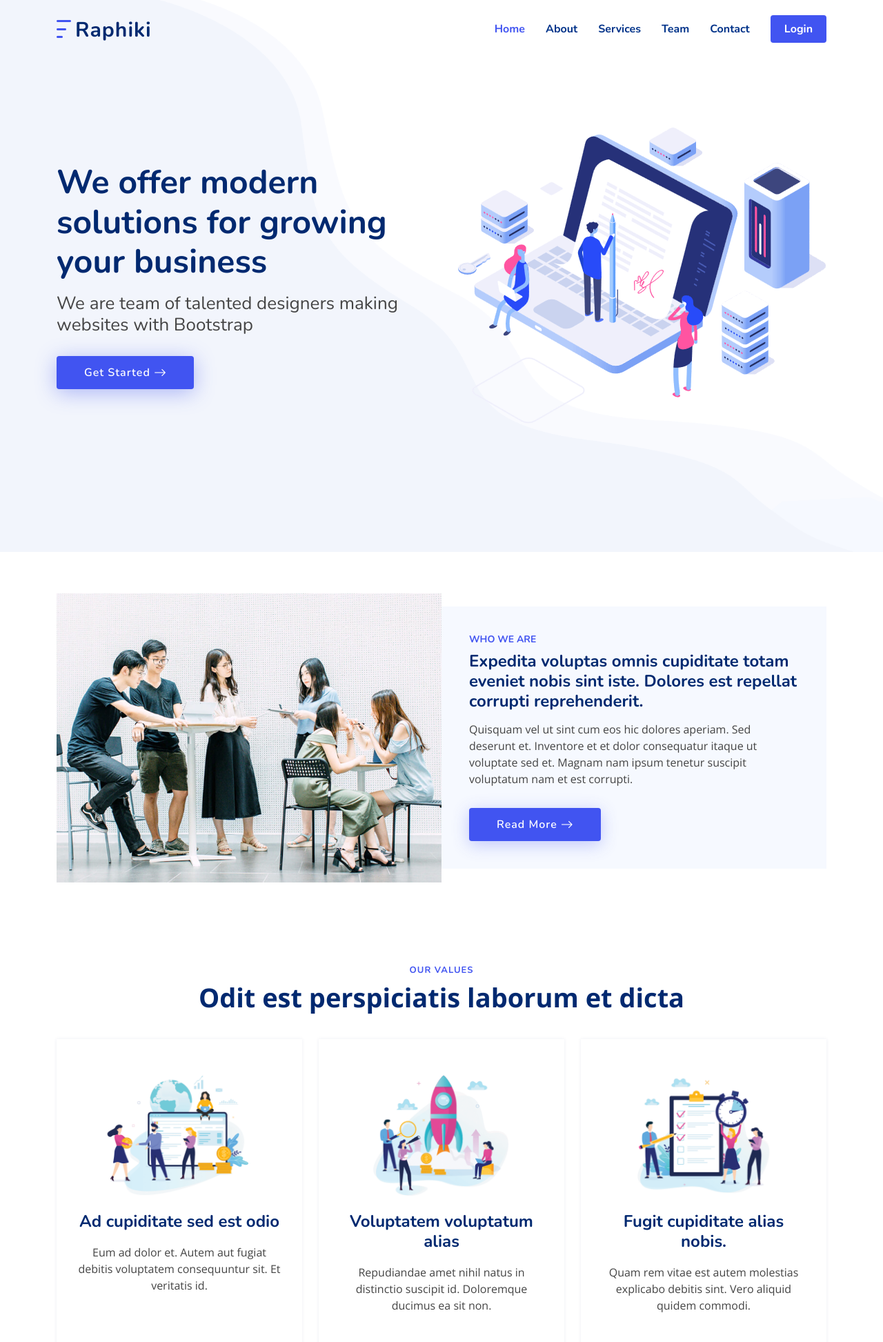
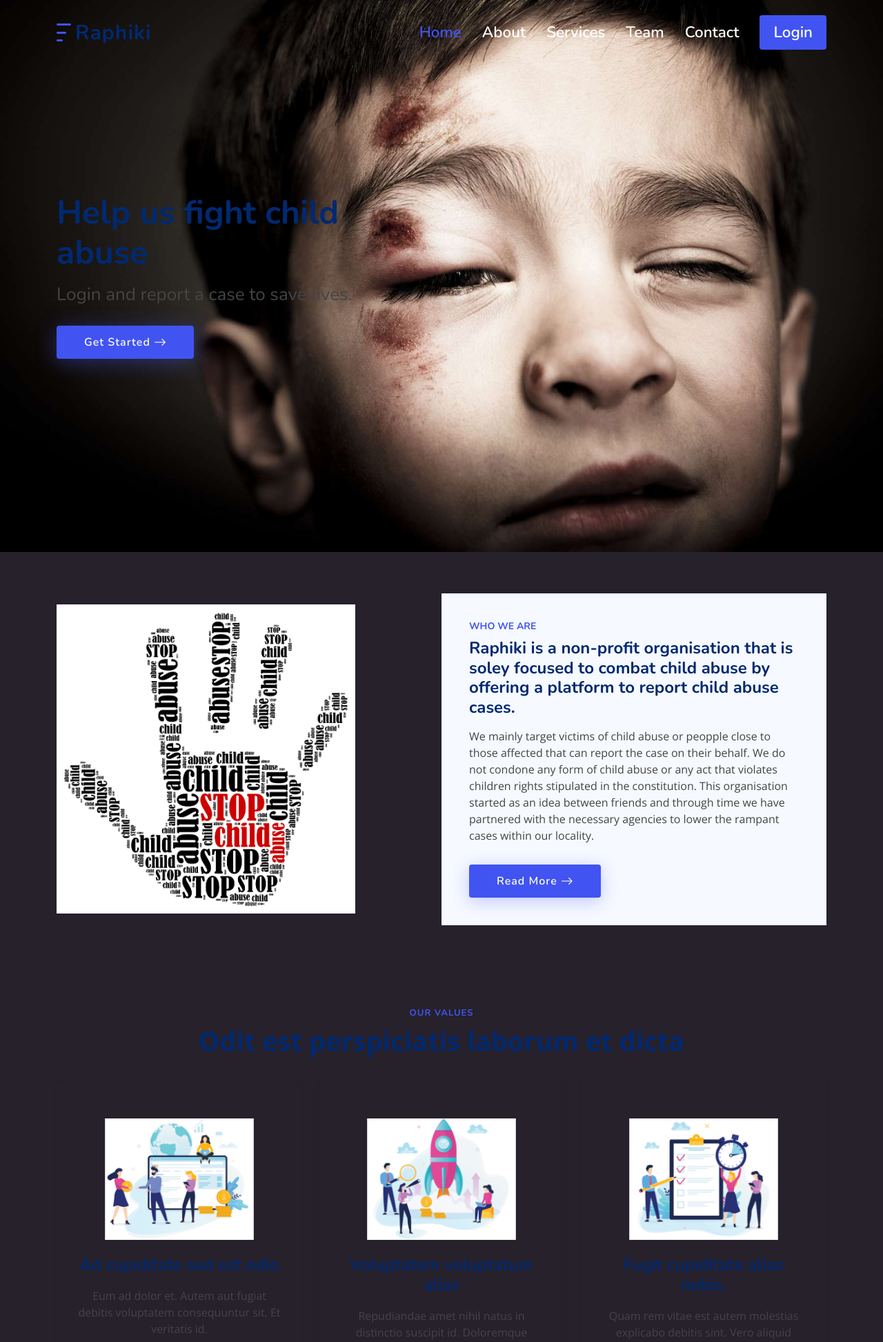
Before and after one commit to michoti/raphiki, a PHP site: page /raphiki/views/index.php in a window 1280 px wide. Shown: the top 1945 px of the page at 69% size. Run offline with PHP 8.4, Linux system fonts and the light colour scheme.

Commit message:
modified html

```diff
--- a/assets/css/style.css
+++ b/assets/css/style.css
@@ -1,6 +1,10 @@
 
 :root {
   scroll-behavior: smooth;
+  --primary-color: #27212c;
+  --secondary-color: #480070;
+  --pure-white: #ffffff;
+  --dark-color: #1b1b1b;
 }
 
 body {
@@ -28,6 +32,7 @@ h1, h2, h3, h4, h5, h6 {
 section {
   padding: 60px 0;
   overflow: hidden;
+  background-color: var(--primary-color);
 }
 
 .section-header {
@@ -193,9 +198,9 @@ section {
   justify-content: space-between;
   padding: 10px 0 10px 30px;
   font-family: "Nunito", sans-serif;
-  font-size: 16px;
-  font-weight: 700;
-  color: #013289;
+  font-size: 1.4rem;
+  font-weight: 600;
+  color: var(--pure-white);
   white-space: nowrap;
   transition: 0.3s;
 }
@@ -212,7 +217,7 @@ section {
   padding: 8px 20px;
   margin-left: 30px;
   border-radius: 4px;
-  color: #fff;
+  color: var(--pure-white);
 }
 .navbar .getstarted:hover, .navbar .getstarted:focus:hover {
   color: #fff;
@@ -369,7 +374,7 @@ section {
 .hero {
   width: 100%;
   height: 100vh;
-  background: url(../img/hero-bg.png) top center no-repeat;
+  background: url(../img/hero-image.jpg) top center no-repeat;
   background-size: cover;
 }
 .hero h1 {
@@ -490,6 +495,10 @@ section {
 }
 .about .btn-read-more:hover i {
   transform: translateX(5px);
+}
+
+.about .row img{
+  height: 28rem !important;
 }
 
 /*--------------------------------------------------------------
@@ -1130,14 +1139,14 @@ section {
 # Team
 --------------------------------------------------------------*/
 .team {
-  background: #fff;
+  background: var(--secondary-color);
   padding: 60px 0;
 }
 .team .member {
   overflow: hidden;
   text-align: center;
   border-radius: 5px;
-  background: #fff;
+  background: var(--primary-color);
   box-shadow: 0px 0 30px rgba(1, 41, 112, 0.08);
   transition: 0.3s;
 }
@@ -1823,7 +1832,7 @@ section {
 # Footer
 --------------------------------------------------------------*/
 .footer {
-  background: #f6f9ff;
+  background: var(--dark-color);
   padding: 0 0 30px 0;
   font-size: 14px;
 }
--- a/views/login.php
+++ b/views/login.php
@@ -38,7 +38,7 @@ include './partials/top_nav.php';
                </form>
 
                <div class="pt-4">
-                    <a class="nav-link" href=" <?php base_url('registration.php') ?>">Click here to register</a>
+                    <a class="nav-link" href="registration.php">Click here to register</a>
                </div>
             </div>
 
--- a/views/partials/about_section.php
+++ b/views/partials/about_section.php
@@ -5,15 +5,16 @@
         <div class="row gx-0">
 
           <div class="col-lg-6 d-flex align-items-center">
-            <img src=".././assets/img/about.jpg" class="img-fluid" alt="">
+            <img src=".././assets/img/about-img.jpg" class="img-fluid" alt="">
           </div>
 
           <div class="col-lg-6 d-flex flex-column justify-content-center">
             <div class="content">
               <h3>Who We Are</h3>
-              <h2>Expedita voluptas omnis cupiditate totam eveniet nobis sint iste. Dolores est repellat corrupti reprehenderit.</h2>
+              <h2>Raphiki is a non-profit organisation that is soley focused to combat child abuse by offering a platform to report child abuse cases.</h2>
               <p>
-                Quisquam vel ut sint cum eos hic dolores aperiam. Sed deserunt et. Inventore et et dolor consequatur itaque ut voluptate sed et. Magnam nam ipsum tenetur suscipit voluptatum nam et est corrupti.
+                We mainly target victims of child abuse or peopple close to those affected that can report the case on their behalf. We do not condone any form of child abuse or any act that violates
+                children rights stipulated in the constitution. This organisation started as an idea between friends and through time we have partnered with the necessary agencies to lower the rampant cases within our locality.
               </p>
               <div class="text-center text-lg-start">
                 <a href="#" class="btn-read-more d-inline-flex align-items-center justify-content-center align-self-center">
--- a/views/partials/hero_section.php
+++ b/views/partials/hero_section.php
@@ -4,11 +4,11 @@
     <div class="container">
       <div class="row">
         <div class="col-lg-6 d-flex flex-column justify-content-center">
-          <h1>We offer modern solutions for growing your business</h1>
-          <h2>We are team of talented designers making websites with Bootstrap</h2>
+          <h1>Help us fight child abuse</h1>
+          <h2>Login and report a case to save lives.</h2>
           <div>
             <div class="text-center text-lg-start">
-              <a href="#about" class="btn-get-started scrollto d-inline-flex align-items-center justify-content-center align-self-center">
+              <a href="login.php" class="btn-get-started scrollto d-inline-flex align-items-center justify-content-center align-self-center">
                 <span>Get Started</span>
                 <i class="bi bi-arrow-right"></i>
               </a>
@@ -16,7 +16,7 @@
           </div>
         </div>
         <div class="col-lg-6 hero-img">
-          <img src=".././assets/img/hero-img.png" class="img-fluid" alt="">
+          <!-- <img src=".././assets/img/hero-image.jpg" class="img-fluid" alt=""> -->
         </div>
       </div>
     </div>
```
Also changed, not shown: assets/js/main.js (+1 -6 lines), assets/img/about-img.jpg (added), assets/img/about.jpg (deleted), assets/img/hero-image.jpg (added).
